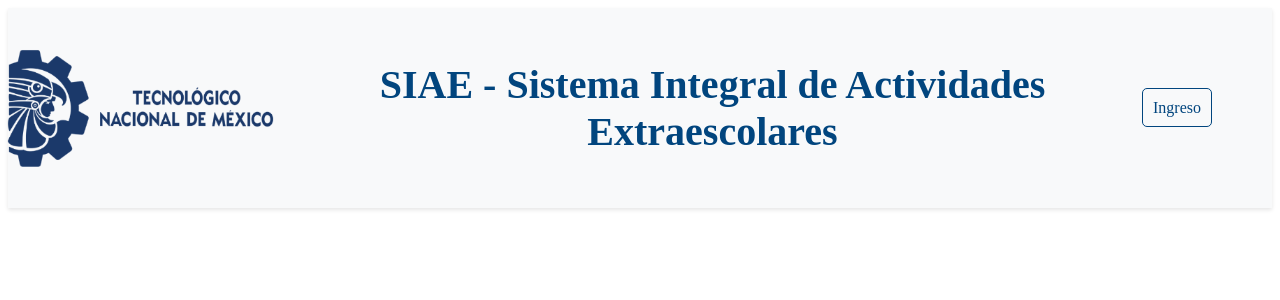
After one commit to dilansoto13/ProyectoExtraEscolares, a PHP site: page /PgInformation.html in a window 1280 px wide. The commit adds this page. Shown: the top 300 px of the page. Run offline with PHP 8.4, Linux system fonts and the light colour scheme; some libraries are stand-ins or nearby versions.

Commit message:
Ultimas modificaciones

```diff
--- a/CSS/CSSModalIngreso.css
+++ b/CSS/CSSModalIngreso.css
@@ -17,7 +17,7 @@
     margin: 20% auto;
     padding: 20px;
     border: none;
-    width: 30%;
+    width: 25%;
     border-radius: 5px;
     box-shadow: 0 4px 20px 0 rgba(0, 0, 0, 0.15);
 }
@@ -52,7 +52,7 @@
 /* Submit Button */
 .modal-content input[type=submit] {
     background-color: rgb(1, 69, 126);
-    color: #f8f9fa;
+    color: white;
     padding: 14px 20px;
     margin: 8px 0;
     border: none;
--- /dev/null
+++ b/PgInformation.html
@@ -0,0 +1,48 @@
+<!DOCTYPE html>
+<html lang="es">
+
+  <head>
+    <meta charset="UTF-8" />
+    <meta name="viewport" content="width=device-width, initial-scale=1.0" />
+    <link rel="stylesheet" href="CSS/CSSHeader.css"/>
+    <link rel="stylesheet" href="CSS/CSSModalIngreso.css"/>
+
+    <link rel="stylesheet" href="CSS/CSSBanner.css"/>
+    <link rel="stylesheet" href="CSS/CSSActivities.css"/>
+    <link rel="stylesheet" href="CSS/CSSCommentBox.css"/>
+    <link href="https://fonts.googleapis.com/css2?family=Bebas+Neue&family=Open+Sans:wght@400;600&display=swap"
+      rel="stylesheet" />
+    <title>SIAE - Sistema Integral de Actividades Extraescolares</title>
+  </head>
+
+  <body>
+    <header>
+      <div class="contenedorHeader">
+        <img src="CSS/Pictures/TecNM_logo.png"/></a>
+        <h2 class="titulo">SIAE - Sistema Integral de Actividades Extraescolares</h2>
+        <nav>
+          <a id="myBtn">Ingreso</a>
+        </nav>
+      </div>
+    </header>
+
+    <div id="myModal" class="modal">
+      <div class="modal-content">
+          <span class="close">&times;</span>
+          <form>
+              <label for="username">Usuario</label><br>
+              <input type="text" id="username" name="username" required><br>
+              <label for="password">Contraseña</label><br>
+              <input type="password" id="password" name="password" required>
+              <input type="submit" value="Iniciar Sesión">
+          </form>
+      </div>
+    </div>
+
+
+      <script src="https://kit.fontawesome.com/2c36e9b7b1.js" crossorigin="anonymous"></script>
+      <script src="main.js"></script>
+      <script src="JS/JSModalIngreso.js"></script>
+    </main>
+  </body>
+</html>
```
Also changed, not shown: index.php (+6 -4 lines).
